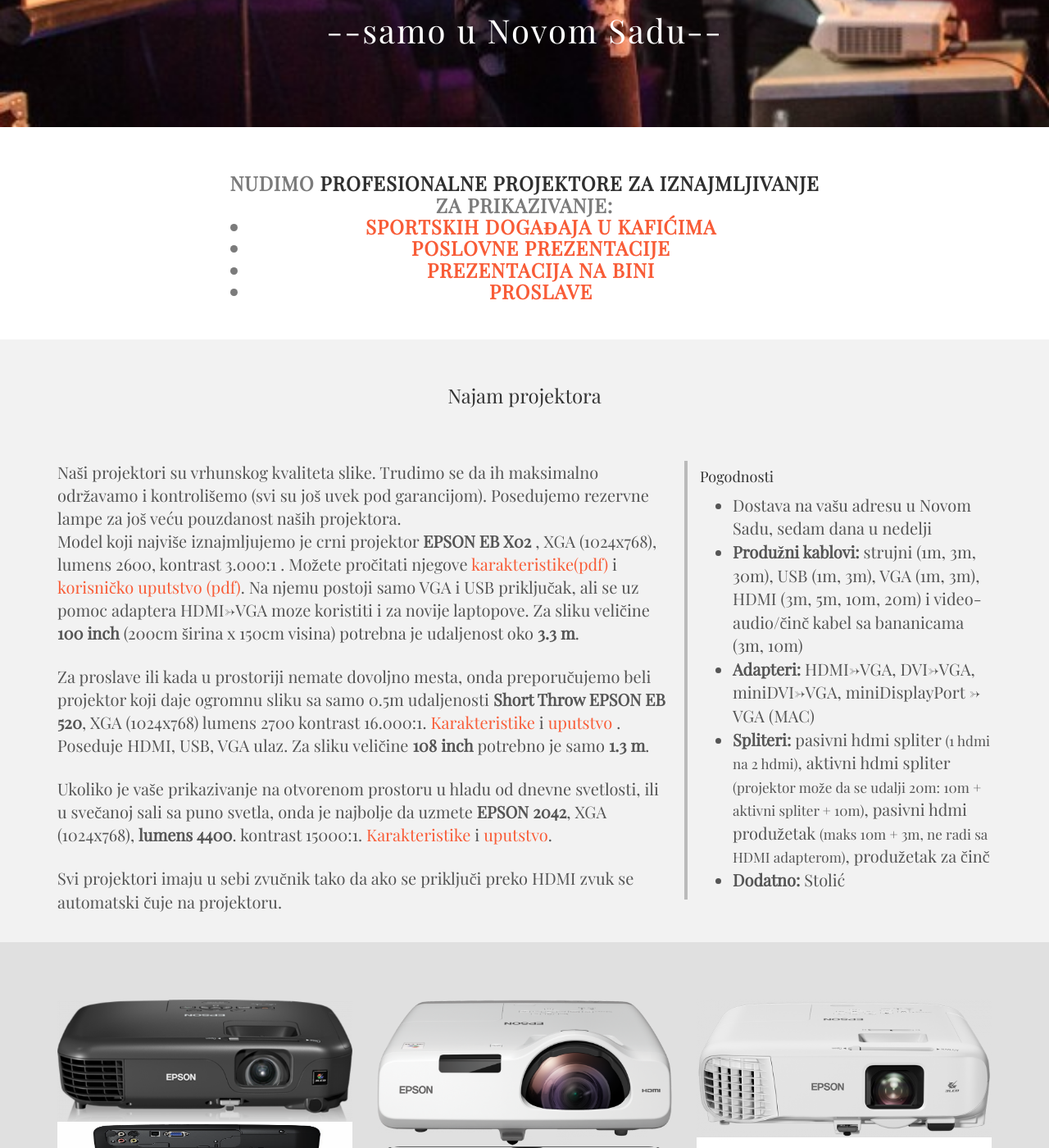
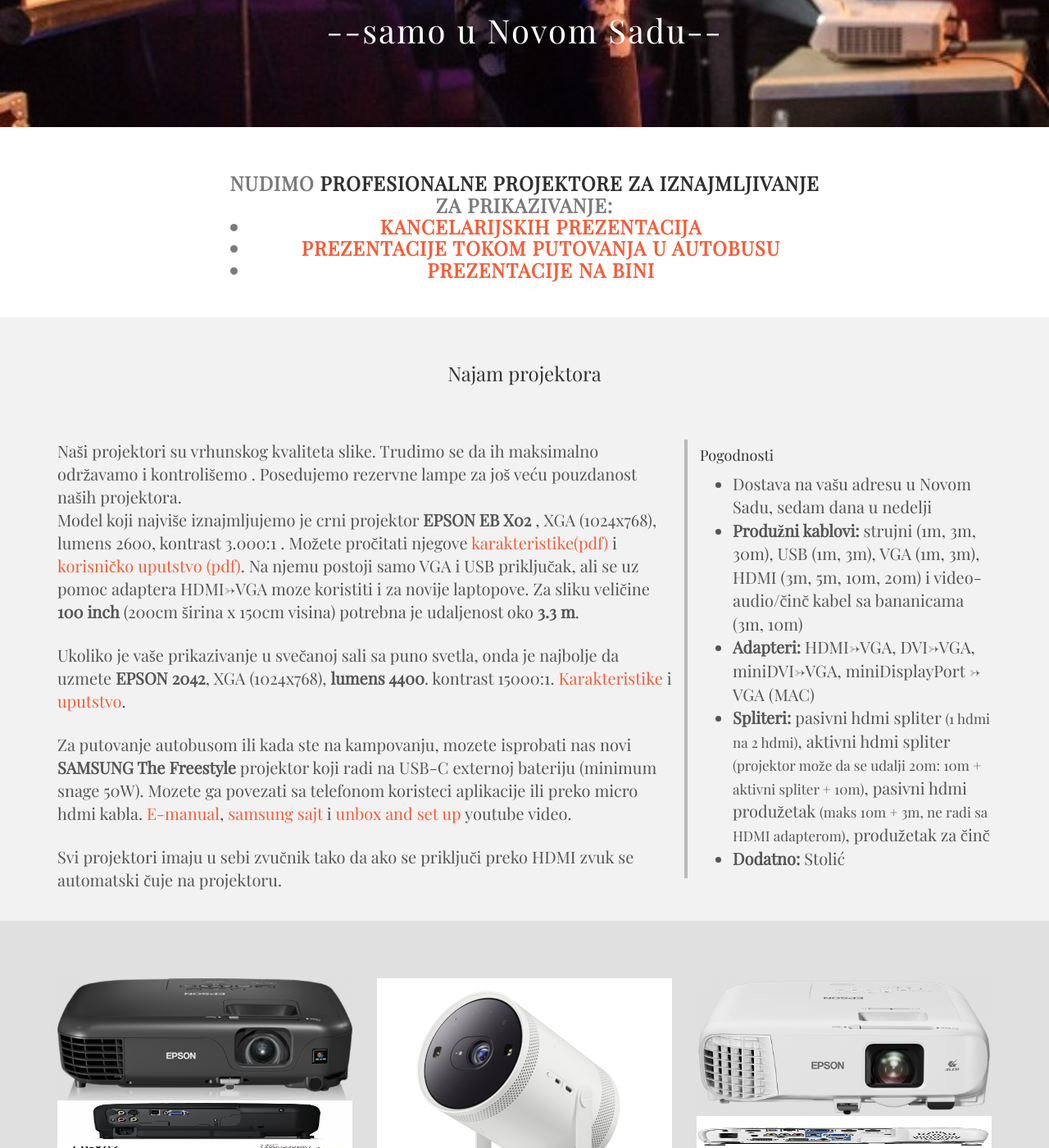
Before and after one commit to kulakajak/iznajmiprojektornovisad, a Jekyll site: the page built from index.html, in a window 1280 px wide and 1400 px high, scrolled down 256 px. Shown: the whole window at 82% size. Built offline with Jekyll 4.4.1, drawn with Linux system fonts in a browser that asks for light colours; nearby versions of some CDN libraries; some web fonts are replaced; some of the changed text lies outside the part shown.

Commit message:
Add freestyle

```diff
--- a/index.html
+++ b/index.html
@@ -64,17 +64,15 @@
         <div class="col-lg-8 col-lg-offset-2">
           <h3>NUDIMO <bold>PROFESIONALNE PROJEKTORE ZA IZNAJMLJIVANJE</bold> ZA PRIKAZIVANJE:
             <ul>
+
               <li>
-                <a href='ponuda-za-kafice'>SPORTSKIH DOGAĐAJA U KAFIĆIMA</a>
+                <a href='ponuda-za-poslovne-prezentacije'>KANCELARIJSKIH PREZENTACIJA</a>
               </li>
               <li>
-                <a href='ponuda-za-poslovne-prezentacije'>POSLOVNE PREZENTACIJE</a>
+                <a href='ponuda-za-prezentaciju-tokom-putovanja-autobusom'>PREZENTACIJE TOKOM PUTOVANJA U AUTOBUSU</a>
               </li>
               <li>
-                <a href='ponuda-za-binu'>PREZENTACIJA NA BINI</a>
-              </li>
-              <li>
-                <a href='ponuda-za-proslave'>PROSLAVE</a>
+                <a href='ponuda-za-binu'>PREZENTACIJE NA BINI</a>
               </li>
             </ul>
           </h3>
@@ -91,7 +89,7 @@
         <br>
         <br>
         <div class="col-lg-8 desc">
-          <p>Naši projektori su vrhunskog kvaliteta slike. Trudimo se da ih maksimalno održavamo i kontrolišemo (svi su još uvek pod garancijom). Posedujemo
+          <p>Naši projektori su vrhunskog kvaliteta slike. Trudimo se da ih maksimalno održavamo i kontrolišemo . Posedujemo
             rezervne lampe za još veću pouzdanost naših projektora.
             <br>
             Model koji najviše iznajmljujemo je crni projektor <b>EPSON EB X02</b> , XGA
@@ -102,17 +100,23 @@
                                         Na njemu postoji samo VGA i USB priključak, ali se uz pomoc adaptera HDMI->VGA moze koristiti i za novije laptopove. Za sliku veličine <b>100 inch</b> (200cm širina x 150cm visina)
                                         potrebna je udaljenost oko <b>3.3 m</b>.
           </p>
+          <!-- <p> -->
+          <!--   Za proslave ili kada u prostoriji nemate dovoljno mesta, onda preporučujemo beli projektor koji daje ogromnu sliku sa samo 0.5m udaljenosti -->
+          <!--   <b>Short Throw EPSON EB 520</b>, XGA (1024x768) lumens -->
+          <!--   2700 kontrast 16.000:1. <a -->
+          <!--                             href="assets/EB-520-Datasheet.pdf">Karakteristike</a> i <a -->
+          <!--                             href="assets/EB-520-manual.pdf">uputstvo </a>. Poseduje HDMI, USB, -->
+          <!--                           VGA ulaz. Za sliku veličine <b>108 inch</b> potrebno je samo <b>1.3 m</b>. -->
+          <!-- </p> -->
           <p>
-            Za proslave ili kada u prostoriji nemate dovoljno mesta, onda preporučujemo beli projektor koji daje ogromnu sliku sa samo 0.5m udaljenosti
-            <b>Short Throw EPSON EB 520</b>, XGA (1024x768) lumens
-            2700 kontrast 16.000:1. <a
-                                      href="assets/EB-520-Datasheet.pdf">Karakteristike</a> i <a
-                                      href="assets/EB-520-manual.pdf">uputstvo </a>. Poseduje HDMI, USB,
-                                    VGA ulaz. Za sliku veličine <b>108 inch</b> potrebno je samo <b>1.3 m</b>.
+            Ukoliko je vaše prikazivanje u svečanoj sali sa puno svetla, onda je najbolje da uzmete <b>EPSON 2042</b>, XGA (1024x768),
+            <b>lumens 4400</b>. kontrast 15000:1. <a href='assets/epson 2042 datasheet.pdf'>Karakteristike</a> i <a href='assets/epson 2042 user manual.pdf'>uputstvo</a>.
           </p>
           <p>
-            Ukoliko je vaše prikazivanje na otvorenom prostoru u hladu od dnevne svetlosti, ili u svečanoj sali sa puno svetla, onda je najbolje da uzmete <b>EPSON 2042</b>, XGA (1024x768),
-            <b>lumens 4400</b>. kontrast 15000:1. <a href='assets/epson 2042 datasheet.pdf'>Karakteristike</a> i <a href='assets/epson 2042 user manual.pdf'>uputstvo</a>.
+            Za putovanje autobusom ili kada ste na kampovanju, mozete isprobati nas novi <b>SAMSUNG The Freestyle</b> projektor koji radi na USB-C externoj
+            bateriju (minimum snage 50W). Mozete ga povezati sa telefonom koristeci aplikacije ili preko micro hdmi kabla.
+            <a href="assets/samsung-freestyle-e-manual.pdf">E-manual</a>, <a href="https://www.samsung.com/us/televisions-home-theater/tvs/portable-projector/the-freestyle-sp-lsp3blaxza/">samsung sajt</a> i <a href="https://www.youtube.com/watch?v=-n7t4LpvyBM">unbox and set up</a> youtube video.
+
           </p>
           Svi projektori imaju u sebi zvučnik tako da ako se priključi preko HDMI zvuk se automatski čuje na projektoru.
         </div>
@@ -162,16 +166,21 @@
           <strong>2.000 dinara/dan + 1000 din isporuka i preuzimanje</strong>
         </div>
         <div class="col-sm-4 ">
-          <img src="assets/epson-eb-520.png" alt="iznajmljivanje projektora beli epson eb 520 novi sad">
-          <div>
-            <img src="assets/epson-eb-520-konektori.png" alt="konektori projektora epson eb-520 novi sad"
-                                                         class="thumb">
-            <img src="assets/epson-eb-520-distance-razdaljina.png" alt="udaljenost projektora epson eb-520 novi sad"
-                                                                   class="thumb">
-          </div>
-          <h4>Short Throw Projektor EPSON EB-520</h4>
-          <strong>3.000 dinara/dan + 1000 din isporuka i preuzimanje</strong>
+          <img src="assets/Samsung The Freestyle projektor SP-LSP3BLA.jpeg" alt="iznajmljivanje projektora na baterije novi sad">
+          <h4>Samsung The Freestyle SP-LSP3BLA</h4>
+          <strong>5.000 dinara/dan (ukljucene dve baterije i platno 130cm) + 1000 din isporuka i preuzimanje</strong>
         </div>
+        <!-- <div class="col-sm-4 "> -->
+        <!--   <img src="assets/epson-eb-520.png" alt="iznajmljivanje projektora beli epson eb 520 novi sad"> -->
+        <!--   <div> -->
+        <!--     <img src="assets/epson-eb-520-konektori.png" alt="konektori projektora epson eb-520 novi sad" -->
+        <!--                                                  class="thumb"> -->
+        <!--     <img src="assets/epson-eb-520-distance-razdaljina.png" alt="udaljenost projektora epson eb-520 novi sad" -->
+        <!--                                                            class="thumb"> -->
+        <!--   </div> -->
+        <!--   <h4>Short Throw Projektor EPSON EB-520</h4> -->
+        <!--   <strong>3.000 dinara/dan + 1000 din isporuka i preuzimanje</strong> -->
+        <!-- </div> -->
         <div class="col-sm-4 ">
           <img src="assets/epson-eb-2042.png" alt="iznajmljivanje projektora beli epson eb 2042 novi sad">
           <div>
@@ -384,39 +393,40 @@
 // touch -d "1 month ago" "assets/references/uporedni prikaz belog i crnog projektora iza.jpg",
 
     var images = [
+ "assets/references/projektor_freestyle_bus_konferencija.jpg",
+"assets/references/projektor_200_platno_berrique.jpg",
+"assets/references/projektor lumens platno 180 piknik ribarsko ostrvo.jpg",
+"assets/references/sajam_na_bini.jpg",
 "assets/references/zlatna dvorana projektor i platno.jpg",
 "assets/references/vinarija kovacevic 240x240 power projektor.jpg",
 "assets/references/prikaz na zidu kuce kucni bioskop bez platna.jpg",
 "assets/references/muzicka_skola_240_platno.jpg",
-"assets/references/projektor_platno_vinarija_kovacevic.jpg",
+"assets/references/vila_moskva_dva_platna_240x240_sa_puno_ljudi.jpg",
 "assets/references/vila_moskva_dva_platna_240x240.jpg",
-"assets/references/vila_moskva_dva_platna_240x240_sa_puno_ljudi.jpg",
-"assets/references/kafe_pause_concept.jpg",
 "assets/references/veliko_platno_spens_konferencijska_sala_lumens_projektor_akud_sonja.jpg",
-"assets/references/short throw projektor i platno 180x180.jpg",
-"assets/references/restoran jurosevic vrbas.jpg",
-"assets/references/malo_platno_gradsko_groblje_sahrana.jpg",
 "assets/references/veliko platno 240x240 u snp posle motivacionog govora.jpg",
 "assets/references/veliko platno 240x240 u snp motivacioni govor.jpg",
 "assets/references/uporedni prikaz belog i crnog projektora sa strane.jpg",
 "assets/references/uporedni prikaz belog i crnog projektora iza.jpg",
 "assets/references/sinagoga platno 240x240.jpg",
+"assets/references/short throw projektor i platno 180x180.jpg",
+"assets/references/restoran jurosevic vrbas.jpg",
 "assets/references/restoran exit west beli i platno 200x200.jpg",
 "assets/references/restoran beskraj.jpg",
+"assets/references/projektor_platno_vinarija_kovacevic.jpg",
 "assets/references/matijevic sala.jpg",
 "assets/references/matijevic sala 2.jpg",
+"assets/references/malo_platno_gradsko_groblje_sahrana.jpg",
 "assets/references/kocert sinagoga platno 240x240 projektor epson EB520.jpg",
+"assets/references/kafe_pause_concept.jpg",
 "assets/references/iznajmljivanje crni projektor epson x02 srednje platno 200x200 romanov mesara strand.jpg",
+"assets/references/iznajmljivanje beli projektor veliko platno 240x240.jpg",
 "assets/references/iznajmljivanje beli projektor veliko platno 240x240 romanov mesara strand.jpg",
-"assets/references/iznajmljivanje beli projektor veliko platno 240x240.jpg",
+"assets/references/humanitarni_centar.jpg",
+"assets/references/giardino_middle.jpg",
+"assets/references/absolute platno 200x200 .jpg",
 "assets/references/IMAG0037.jpg",
-"assets/references/IMAG0031.jpg",
-"assets/references/humanitarni_centar.jpg",
-"assets/references/absolute platno 200x200 .jpg",
-"assets/references/sva tri platna jedno pored drugog.JPG",
-"assets/references/uporedni prikaz belog i crnog projektora iza.jpg,",
-"assets/references/giardino_middle.jpg",
-      ]
+"assets/references/IMAG0031.jpg",   ]
     var index = 0
     function loadImage() {
       if (index >= images.length) return
```
Also changed, not shown: ponuda-za-prezentaciju-tokom-putovanja-autobusom.md (added, +23 -0 lines), README.md, assets/Samsung The Freestyle projektor SP-LSP3BLA.jpeg (added), assets/references/original/projektor lumens platno 180 piknik ribarsko ostrvo.jpg (added), assets/references/original/projektor_200_platno_berrique.jpg (added), assets/references/original/projektor_freestyle_bus_konferencija.jpg (added), assets/references/projektor lumens platno 180 piknik ribarsko ostrvo.jpg (added), assets/references/projektor_200_platno_berrique.jpg (added), assets/references/projektor_freestyle_bus_konferencija.jpg (added), assets/samsung_freestyle_bus.jpg (added), 5 other files.
